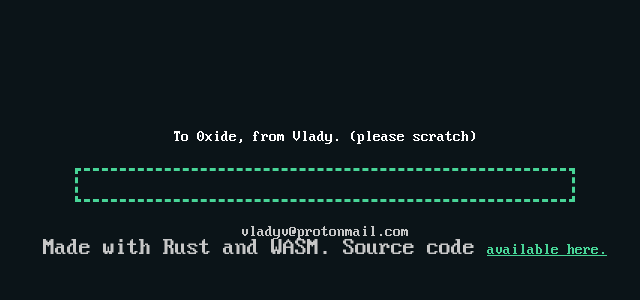
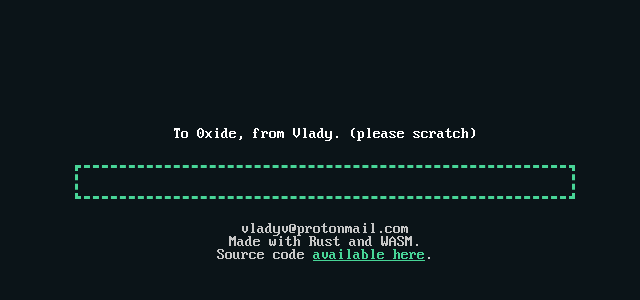
Before and after one commit to vladinator1000/ox, a website: page static/index.html in a window 1280 px wide. Shown: the part 220-520 px from the top of the page, without its empty margins (315-955 px from the left). Drawn offline with Linux system fonts and the light colour scheme; files that its build step writes are made by us from their sources; files whose address does not match are found by name.

Commit message:
update footnote

```diff
--- a/static/index.html
+++ b/static/index.html
@@ -85,8 +85,9 @@
       <span class="greeting no-user-select">To 0xide, from Vlady. (please scratch)</span>
       <p id="card" class="no-user-select"></p>
       <span class="hint">vladyv@protonmail.com</span>
-      <span>
-        Made with Rust and WASM. Source code <a class="hint no-user-select" href="https://github.com/vladinator1000/ox" target="_blank">available here.</a>
+      <span class="hint">Made with Rust and WASM.</span>
+      <span class="hint">
+        Source code <a class="hint no-user-select" href="https://github.com/vladinator1000/ox" target="_blank">available here</a>.
       </span>
     </div>
     <script src="index.js"></script>
```
